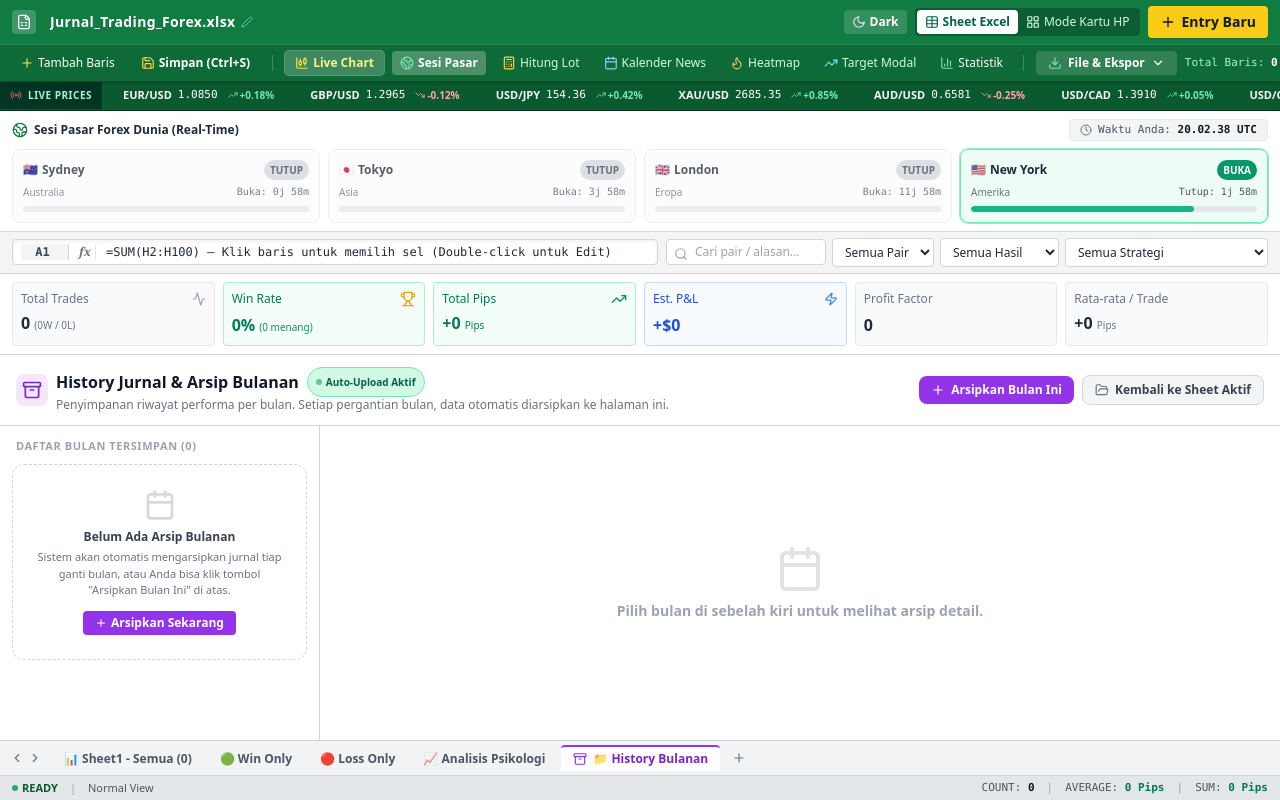
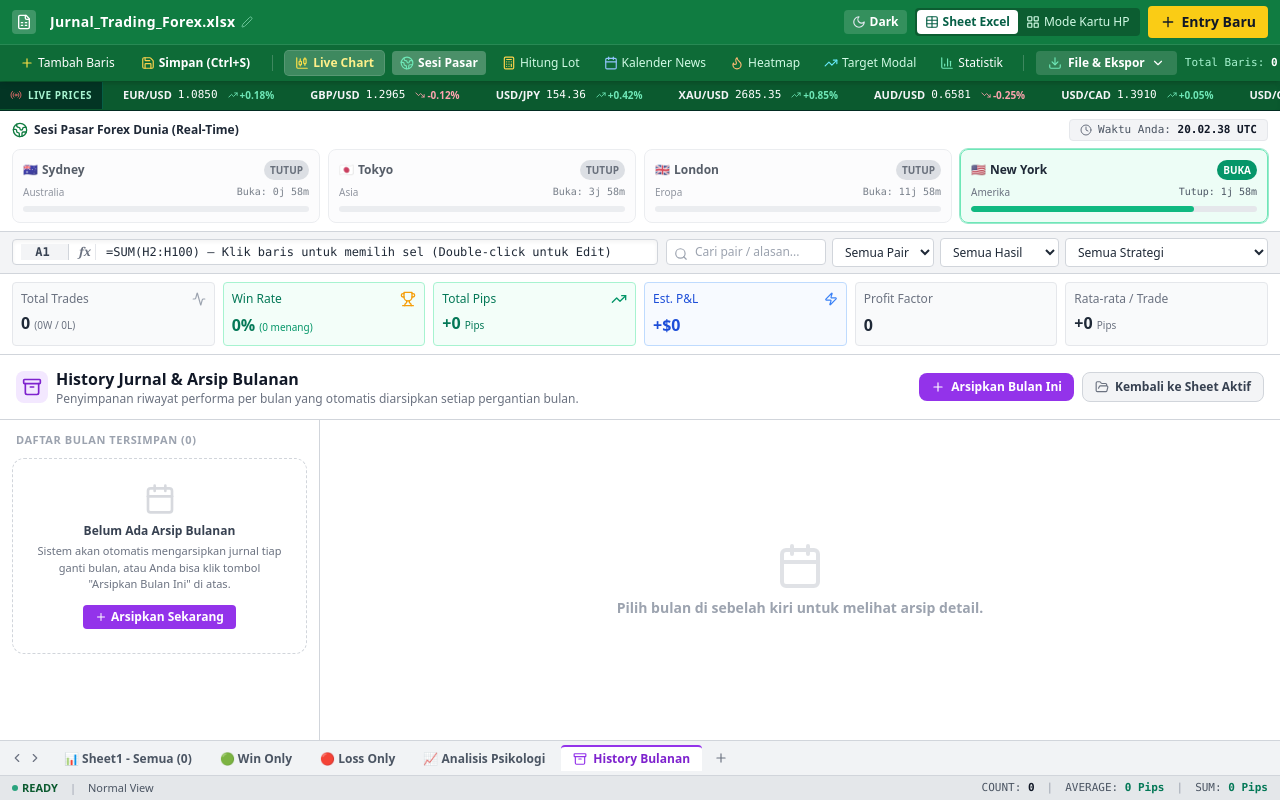
Before and after one commit to dimasu21/myfxjurnal, a React (Vite) app: page / in a window 1280 px wide. Both pictures are taken after a click on the button 739 px from the left and 758 px from the top of the page. Built offline with nearby package versions, Linux system fonts and the light colour scheme.

Commit message:
fix: remove auto-upload badge and eliminate duplicate icon on History Bulanan tab

```diff
--- a/src/components/ExcelFooter.tsx
+++ b/src/components/ExcelFooter.tsx
@@ -82,7 +82,7 @@ export const ExcelFooter: React.FC<ExcelFooterProps> = ({
             📈 Analisis Psikologi
           </button>
 
-          {/* Sheet 5: History Jurnal Bulanan (Auto-Upload Pergantian Bulan) */}
+          {/* Sheet 5: History Jurnal Bulanan */}
           <button
             onClick={() => setActiveSheet('history')}
             className={`px-3 py-1 font-semibold text-xs rounded-t transition-all border-t-2 flex items-center gap-1.5 ${
@@ -92,7 +92,7 @@ export const ExcelFooter: React.FC<ExcelFooterProps> = ({
             }`}
           >
             <Archive className="w-3.5 h-3.5 text-purple-600 dark:text-purple-400" />
-            <span>📁 History Bulanan {totalArchivedMonths > 0 ? `(${totalArchivedMonths})` : ''}</span>
+            <span>History Bulanan {totalArchivedMonths > 0 ? `(${totalArchivedMonths})` : ''}</span>
           </button>
 
           {/* Add Sheet Button */}
--- a/src/components/MonthlyHistoryView.tsx
+++ b/src/components/MonthlyHistoryView.tsx
@@ -91,14 +91,11 @@ export const MonthlyHistoryView: React.FC<MonthlyHistoryViewProps> = ({
               <Archive className="w-5 h-5" />
             </div>
             <div>
-              <h2 className="text-base font-extrabold text-gray-900 dark:text-white flex items-center gap-2">
-                <span>History Jurnal & Arsip Bulanan</span>
-                <span className="inline-flex items-center gap-1 bg-emerald-100 dark:bg-emerald-950/80 text-emerald-800 dark:text-emerald-300 text-[10px] px-2 py-0.5 rounded-full font-bold border border-emerald-300 dark:border-emerald-700">
-                  <span className="w-1.5 h-1.5 rounded-full bg-emerald-600 animate-pulse" /> Auto-Upload Aktif
-                </span>
+              <h2 className="text-base font-extrabold text-gray-900 dark:text-white">
+                History Jurnal & Arsip Bulanan
               </h2>
               <p className="text-xs text-gray-500 dark:text-slate-400">
-                Penyimpanan riwayat performa per bulan. Setiap pergantian bulan, data otomatis diarsipkan ke halaman ini.
+                Penyimpanan riwayat performa per bulan yang otomatis diarsipkan setiap pergantian bulan.
               </p>
             </div>
           </div>
```
